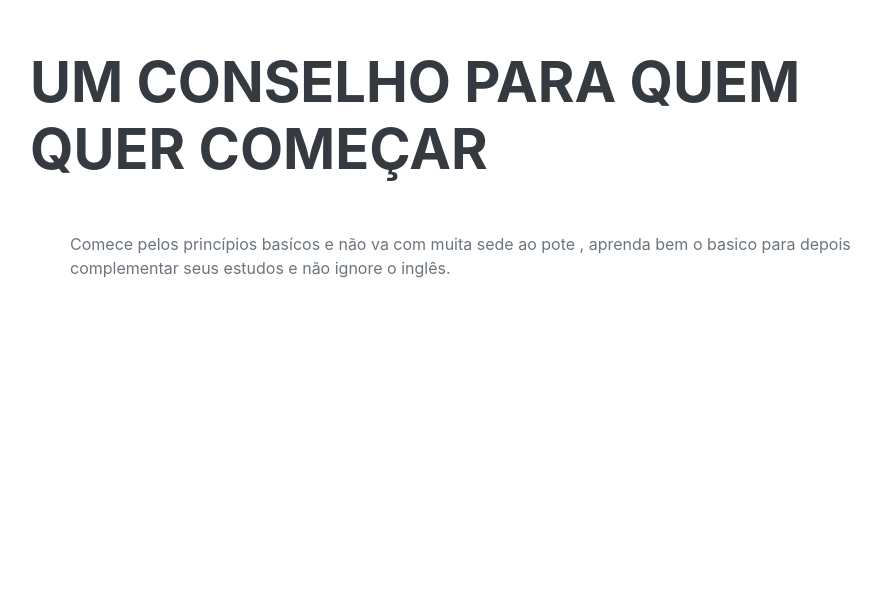
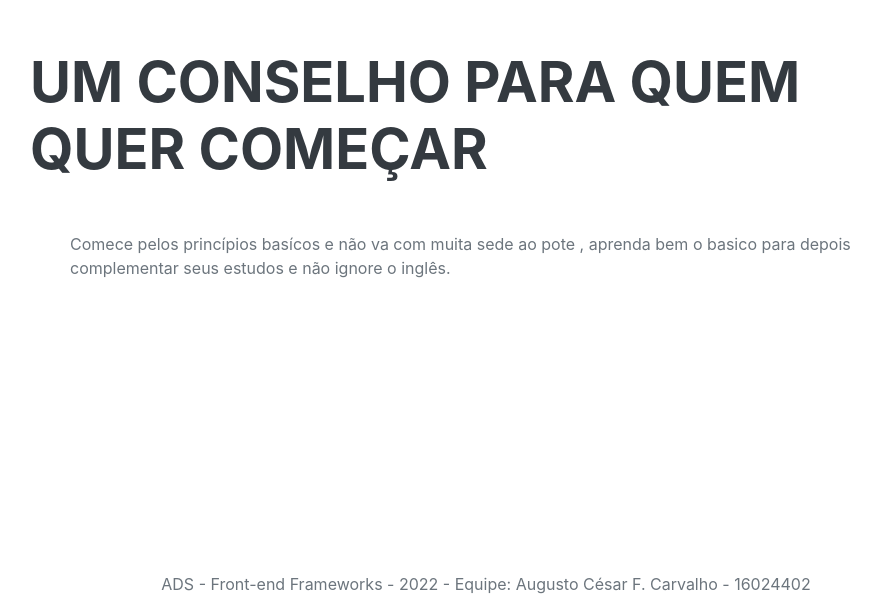
Before and after one commit to augustocsar/TrabalhoFrondEnd, a plain HTML site: page startbootstrapRaquel/index.html in a window 1280 px wide. Shown: the part 4255-4851 px from the top of the page, without its empty margins (290-1171 px from the left). Before the commit the page ends 4827 px from the top, so only its background shows below. Drawn offline with nearby package versions, Linux system fonts and the light colour scheme; a web font is replaced by a local one.

Commit message:
Update index.html

```diff
--- a/startbootstrapRaquel/index.html
+++ b/startbootstrapRaquel/index.html
@@ -165,5 +165,6 @@
         <script src="https://cdn.jsdelivr.net/npm/bootstrap@5.1.3/dist/js/bootstrap.bundle.min.js"></script>
         <!-- Core theme JS-->
         <script src="js/scripts.js"></script>
+        <footer align="center">ADS - Front-end Frameworks - 2022 - Equipe: Augusto César F. Carvalho - 16024402</footer>
     </body>
 </html>
```
